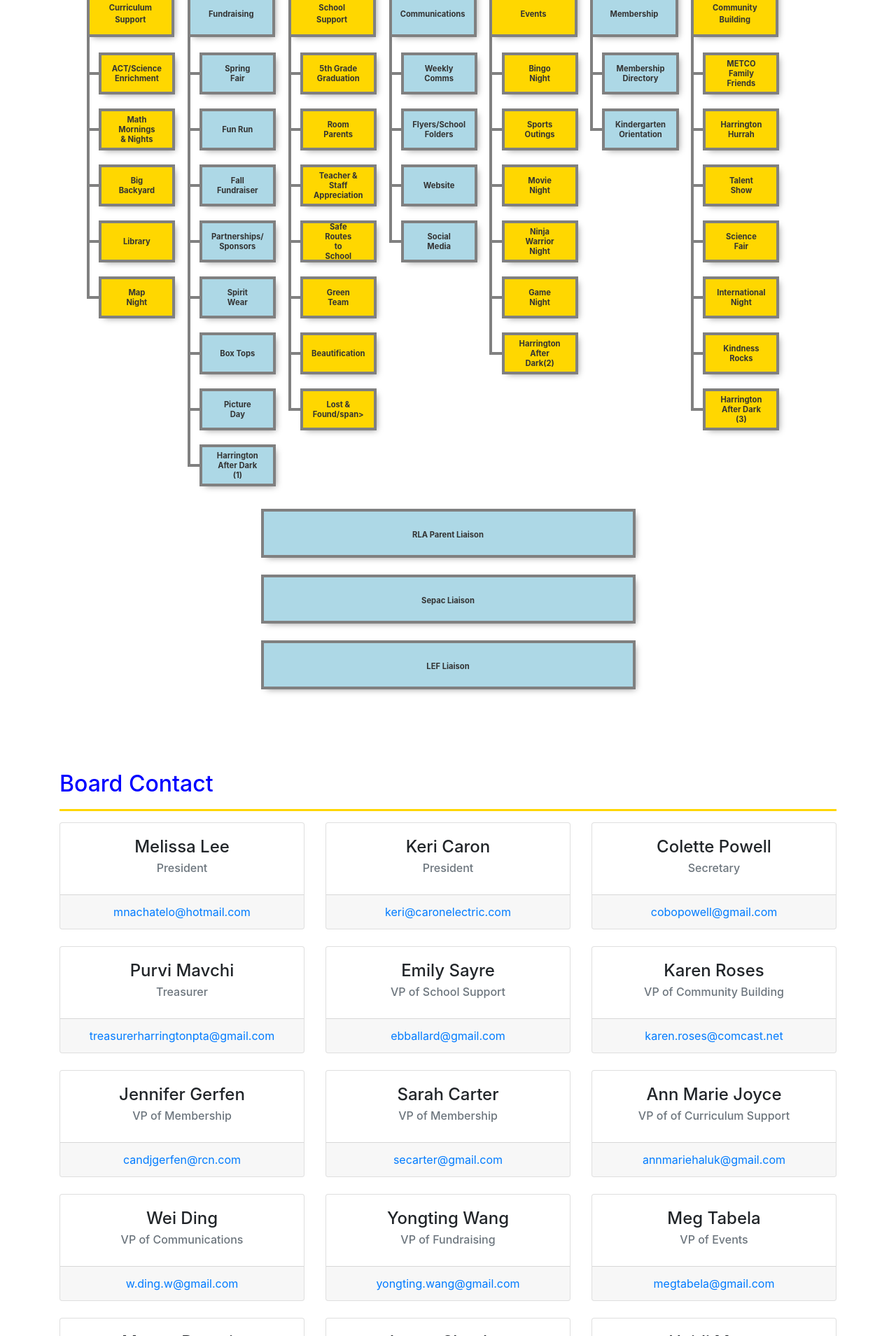
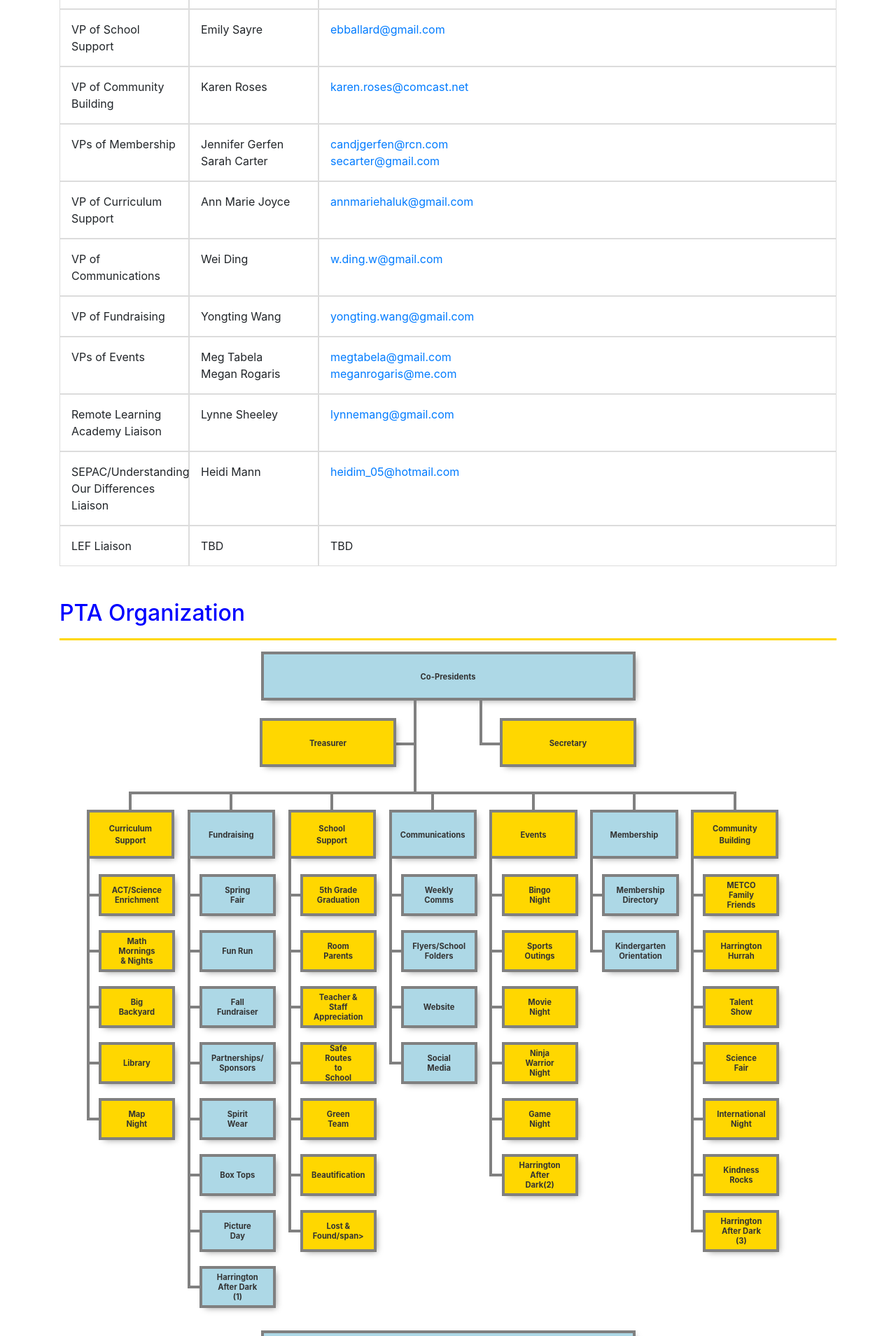
Before and after one commit to lindachen1/Harrington-Website, a website: page board.html in a window 1280 px wide. Shown: the part 891-2800 px from the top of the page at 70% size. Drawn offline with Linux system fonts and the light colour scheme.

Commit message:
Updated table for board.html

```diff
--- a/board.html
+++ b/board.html
@@ -2,7 +2,7 @@
 <html lang="en">
 
 <head>
-<!---TODO: center text on orgchart, fix bottom for mobile, -->
+<!---TODO: fix bottom for mobile again, also link orgchart href to board, or organization.html -->
   <meta charset="utf-8">
   <meta name="viewport" content="width=device-width, initial-scale=1, shrink-to-fit=no">
   <meta name="description" content="">
@@ -90,10 +90,145 @@
 	        <p>We are the members of the PTA Board. Feel free to call or write if you have questions or concerns about anything. If we can’t give you answers, we’ll try to put you in touch with someone who can.</p>
 	     </div>
 		</div>
+     <h2 style="color:blue">Curriculum Support</h2>
+  <hr style="width:100%;color:gold;height:3px;background-color:gold;border-width:0px">
+
+  <div class="container">
+  <div class="row">
+    <div class="col-sm-2" style="border:1px; border-style:solid; border-color:#DCDCDC; padding: 1em;">
+      <div class="font-weight-bold">Position</div>
+    </div>
+    <div class="col-sm-2" style="border:1px; border-style:solid; border-color:#DCDCDC; padding: 1em;">
+      <div class="font-weight-bold">Person</div>
+    </div>
+    <div class="col-sm-8" style="border:1px; border-style:solid; border-color:#DCDCDC; padding: 1em;">
+      <div class="font-weight-bold">Contact</div>
+      </div>
 
 
-    <!--ayo can someone add the stuff from the email onto here-->
-  <h2 style="color:blue">Board Chart</h2>
+    <div class="col-sm-2" style="border:1px; border-style:solid; border-color:#DCDCDC; padding: 1em;">
+        Co-Presidents
+    </div>
+    <div class="col-sm-2" style="border:1px; border-style:solid; border-color:#DCDCDC; padding: 1em;">
+    <a>Melissa Lee</a><br><a>Keri Caron</a>
+    </div>
+    <div class="col-sm-8" style="border:1px; border-style:solid; border-color:#DCDCDC; padding: 1em;">
+        <a href="mailto:mnachatelo@hotmail.com">mnachatelo@hotmail.com</a><br> <a href="mailto:keri@caronelectric.com">keri@caronelectric.com</a>
+    </div>
+      <div class="col-sm-2" style="border:1px; border-style:solid; border-color:#DCDCDC; padding: 1em;">
+        Secretary
+    </div>
+    <div class="col-sm-2" style="border:1px; border-style:solid; border-color:#DCDCDC; padding: 1em;">
+    <a>Colette Powell</a>
+    </div>
+    <div class="col-sm-8" style="border:1px; border-style:solid; border-color:#DCDCDC; padding: 1em;">
+        <a href="mailto:cobopowell@gmail.com">cobopowell@gmail.com</a>
+    </div>
+    <div class="col-sm-2" style="border:1px; border-style:solid; border-color:#DCDCDC; padding: 1em;">
+        Treasurer
+    </div>
+    <div class="col-sm-2" style="border:1px; border-style:solid; border-color:#DCDCDC; padding: 1em;">
+    <a>Puvi Mavchi</a>
+    </div>
+    <div class="col-sm-8" style="border:1px; border-style:solid; border-color:#DCDCDC; padding: 1em;">
+        <a href="mailto:treasurerharringtonpta@gmail.com">treasurerharringtonpta@gmail.com</a>
+    </div>
+    <div class="col-sm-2" style="border:1px; border-style:solid; border-color:#DCDCDC; padding: 1em;">
+        VP of School Support
+    </div>
+    <div class="col-sm-2" style="border:1px; border-style:solid; border-color:#DCDCDC; padding: 1em;">
+    <a>Emily Sayre</a>
+    </div>
+    <div class="col-sm-8" style="border:1px; border-style:solid; border-color:#DCDCDC; padding: 1em;">
+        <a href="mailto:ebballard@gmail.com">ebballard@gmail.com</a>
+    </div>
+    <div class="col-sm-2" style="border:1px; border-style:solid; border-color:#DCDCDC; padding: 1em;">
+        VP of Community Building
+    </div>
+    <div class="col-sm-2" style="border:1px; border-style:solid; border-color:#DCDCDC; padding: 1em;">
+    <a>Karen Roses</a>
+    </div>
+    <div class="col-sm-8" style="border:1px; border-style:solid; border-color:#DCDCDC; padding: 1em;">
+        <a href="mailto:karen.roses@comcast.net">karen.roses@comcast.net</a>
+    </div>
+    <div class="col-sm-2" style="border:1px; border-style:solid; border-color:#DCDCDC; padding: 1em;">
+        VPs of Membership
+    </div>
+    <div class="col-sm-2" style="border:1px; border-style:solid; border-color:#DCDCDC; padding: 1em;">
+    <a>Jennifer Gerfen</a><br><a>Sarah Carter</a>
+    </div>
+    <div class="col-sm-8" style="border:1px; border-style:solid; border-color:#DCDCDC; padding: 1em;">
+        <a href="mailto:candjgerfen@rcn.com">candjgerfen@rcn.com</a><br><a href="mailto:secarter@gmail.com">secarter@gmail.com</a>
+    </div>
+    <div class="col-sm-2" style="border:1px; border-style:solid; border-color:#DCDCDC; padding: 1em;">
+        VP of Curriculum Support
+    </div>
+    <div class="col-sm-2" style="border:1px; border-style:solid; border-color:#DCDCDC; padding: 1em;">
+    <a>Ann Marie Joyce</a>
+    </div>
+    <div class="col-sm-8" style="border:1px; border-style:solid; border-color:#DCDCDC; padding: 1em;">
+        <a href="mailto:annmariehaluk@gmail.com">annmariehaluk@gmail.com</a>
+    </div>
+    <div class="col-sm-2" style="border:1px; border-style:solid; border-color:#DCDCDC; padding: 1em;">
+        VP of Communications
+    </div>
+    <div class="col-sm-2" style="border:1px; border-style:solid; border-color:#DCDCDC; padding: 1em;">
+    <a>Wei Ding</a>
+    </div>
+    <div class="col-sm-8" style="border:1px; border-style:solid; border-color:#DCDCDC; padding: 1em;">
+        <a href="mailto:w.ding.w@gmail.com">w.ding.w@gmail.com</a>
+    </div>
+    <div class="col-sm-2" style="border:1px; border-style:solid; border-color:#DCDCDC; padding: 1em;">
+        VP of Fundraising
+    </div>
+    <div class="col-sm-2" style="border:1px; border-style:solid; border-color:#DCDCDC; padding: 1em;">
+    <a>Yongting Wang</a>
+    </div>
+    <div class="col-sm-8" style="border:1px; border-style:solid; border-color:#DCDCDC; padding: 1em;">
+        <a href="mailto:yongting.wang@gmail.com">yongting.wang@gmail.com</a>
+    </div>
+    <div class="col-sm-2" style="border:1px; border-style:solid; border-color:#DCDCDC; padding: 1em;">
+        VPs of Events
+    </div>
+    <div class="col-sm-2" style="border:1px; border-style:solid; border-color:#DCDCDC; padding: 1em;">
+    <a>Meg Tabela</a><br><a>Megan Rogaris</a>
+    </div>
+    <div class="col-sm-8" style="border:1px; border-style:solid; border-color:#DCDCDC; padding: 1em;">
+        <a href="mailto:megtabela@gmail.com">megtabela@gmail.com</a><br> <a href="mailto:meganrogaris@me.com">meganrogaris@me.com</a>
+    </div>
+    <div class="col-sm-2" style="border:1px; border-style:solid; border-color:#DCDCDC; padding: 1em;">
+        Remote Learning Academy Liaison
+    </div>
+    <div class="col-sm-2" style="border:1px; border-style:solid; border-color:#DCDCDC; padding: 1em;">
+    <a>Lynne Sheeley</a>
+    </div>
+    <div class="col-sm-8" style="border:1px; border-style:solid; border-color:#DCDCDC; padding: 1em;">
+        <a href="mailto:lynnemang@gmail.com">lynnemang@gmail.com</a>
+    </div>
+    <div class="col-sm-2" style="border:1px; border-style:solid; border-color:#DCDCDC; padding: 1em;">
+        SEPAC/Understanding Our Differences Liaison
+    </div>
+    <div class="col-sm-2" style="border:1px; border-style:solid; border-color:#DCDCDC; padding: 1em;">
+    <a>Heidi Mann</a>
+    </div>
+    <div class="col-sm-8" style="border:1px; border-style:solid; border-color:#DCDCDC; padding: 1em;">
+        <a href="mailto:heidim_05@hotmail.com">heidim_05@hotmail.com</a>
+    </div>
+    <div class="col-sm-2" style="border:1px; border-style:solid; border-color:#DCDCDC; padding: 1em;">
+        LEF Liaison
+    </div>
+    <div class="col-sm-2" style="border:1px; border-style:solid; border-color:#DCDCDC; padding: 1em;">
+    <a>TBD</a>
+    </div>
+    <div class="col-sm-8" style="border:1px; border-style:solid; border-color:#DCDCDC; padding: 1em;">
+        <a>TBD</a>
+    </div>
+
+
+  </div>
+   </div>
+	<br><br>
+  <h2 style="color:blue">PTA Organization</h2>
   <hr style="width:100%;color:gold;height:3px;background-color:gold;border-width:0px">
 
   <div class="content" style="margin-bottom:900px">
@@ -216,216 +351,6 @@
 </div>
 
 
-<h2 style="color:blue" class= "marginchange" >Board Contact</h2> <!--this changes the margin -->
-  <hr style="width:100%;color:gold;height:3px;background-color:gold;border-width:0px">
-    <div class="row">
-      <div class="col-lg-4 mb-4"id="president">
-        <div class="card h-100 text-center">
-          <div class="card-body">
-            <h4 class="card-title" >Melissa Lee</h4>
-            <h6 class="card-subtitle mb-2 text-muted">President</h6>
-            <p class="card-text"></p>
-          </div>
-          <div class="card-footer">
-            <a href="mailto:mnachatelo@hotmail.com">mnachatelo@hotmail.com</a>
-          </div>
-        </div>
-      </div>
-      <div class="col-lg-4 mb-4">
-        <div class="card h-100 text-center">
-          <div class="card-body">
-            <h4 class="card-title">Keri Caron</h4>
-            <h6 class="card-subtitle mb-2 text-muted">President</h6>
-            <p class="card-text"></p>
-          </div>
-          <div class="card-footer">
-            <a href="mailto:keri@caronelectric.com">keri@caronelectric.com</a>
-          </div>
-        </div>
-      </div>
-      <div class="col-lg-4 mb-4"id="secretary">
-        <div class="card h-100 text-center">
-          <div class="card-body">
-            <h4 class="card-title">Colette Powell</h4>
-            <h6 class="card-subtitle mb-2 text-muted">Secretary</h6>
-            <p class="card-text"></p>
-          </div>
-          <div class="card-footer">
-            <a href="mailto:cobopowell@gmail.com">cobopowell@gmail.com</a>
-          </div>
-        </div>
-      </div>
-    </div>
-    <div class="row">
-      <div class="col-lg-4 mb-4"id="treasurer">
-        <div class="card h-100 text-center">
-          <div class="card-body">
-            <h4 class="card-title">Purvi Mavchi</h4>
-            <h6 class="card-subtitle mb-2 text-muted">Treasurer</h6>
-            <p class="card-text"></p>
-          </div>
-          <div class="card-footer">
-            <a href="mailto:treasurerharringtonpta@gmail.com">treasurerharringtonpta@gmail.com</a>
-          </div>
-        </div>
-      </div>
-      <div class="col-lg-4 mb-4"id="ssupport">
-        <div class="card h-100 text-center">
-          <div class="card-body">
-            <h4 class="card-title">Emily Sayre</h4>
-            <h6 class="card-subtitle mb-2 text-muted">VP of School Support</h6>
-            <p class="card-text"></p>
-          </div>
-          <div class="card-footer">
-            <a href="mailto:ebballard@gmail.com">ebballard@gmail.com</a>
-          </div>
-        </div>
-      </div>
-      <div class="col-lg-4 mb-4"id="cbuilding">
-        <div class="card h-100 text-center">
-          <div class="card-body">
-            <h4 class="card-title">Karen Roses</h4>
-            <h6 class="card-subtitle mb-2 text-muted">VP of Community Building</h6>
-            <p class="card-text"></p>
-          </div>
-          <div class="card-footer">
-            <a href="mailto:karen.roses@comcast.net">karen.roses@comcast.net</a>
-          </div>
-        </div>
-      </div>
-    </div>
-    <div class="row">
-      <div class="col-lg-4 mb-4"id="membership">
-        <div class="card h-100 text-center">
-          <div class="card-body">
-            <h4 class="card-title">Jennifer Gerfen</h4>
-            <h6 class="card-subtitle mb-2 text-muted">VP of Membership</h6>
-            <p class="card-text"></p>
-          </div>
-          <div class="card-footer">
-            <a href="mailto:candjgerfen@rcn.com">candjgerfen@rcn.com</a>
-          </div>
-        </div>
-      </div>
-      <div class="col-lg-4 mb-4">
-        <div class="card h-100 text-center">
-          <div class="card-body">
-            <h4 class="card-title">Sarah Carter</h4>
-            <h6 class="card-subtitle mb-2 text-muted">VP of Membership</h6>
-            <p class="card-text"></p>
-          </div>
-          <div class="card-footer">
-            <a href="mailto:secarter@gmail.com">secarter@gmail.com</a>
-          </div>
-        </div>
-      </div>
-
-      <div class="col-lg-4 mb-4"id="csupport">
-        <div class="card h-100 text-center">
-          <div class="card-body">
-            <h4 class="card-title">Ann Marie Joyce</h4>
-            <h6 class="card-subtitle mb-2 text-muted">VP of of Curriculum Support</h6>
-            <p class="card-text"></p>
-          </div>
-          <div class="card-footer">
-            <a href="mailto:annmariehaluk@gmail.com">annmariehaluk@gmail.com</a>
-          </div>
-        </div>
-      </div>
-    </div>
-    <div class="row">
-      <div class="col-lg-4 mb-4"id="communications">
-        <div class="card h-100 text-center">
-          <div class="card-body">
-            <h4 class="card-title">Wei Ding</h4>
-            <h6 class="card-subtitle mb-2 text-muted">VP of Communications</h6>
-            <p class="card-text"></p>
-          </div>
-          <div class="card-footer">
-            <a href="mailto:w.ding.w@gmail.com">w.ding.w@gmail.com</a>
-          </div>
-        </div>
-      </div>
-
-      <div class="col-lg-4 mb-4"id="fundraising">
-        <div class="card h-100 text-center">
-          <div class="card-body">
-            <h4 class="card-title">Yongting Wang</h4>
-            <h6 class="card-subtitle mb-2 text-muted">VP of Fundraising</h6>
-            <p class="card-text"></p>
-          </div>
-          <div class="card-footer">
-            <a href="mailto:yongting.wang@gmail.com">yongting.wang@gmail.com</a>
-          </div>
-        </div>
-      </div>
-
-      <div class="col-lg-4 mb-4"id="events">
-        <div class="card h-100 text-center">
-          <div class="card-body">
-            <h4 class="card-title">Meg Tabela</h4>
-            <h6 class="card-subtitle mb-2 text-muted">VP of Events</h6>
-            <p class="card-text"></p>
-          </div>
-          <div class="card-footer">
-            <a href="mailto:megtabela@gmail.com">megtabela@gmail.com</a>
-          </div>
-        </div>
-      </div>
-  </div>
-  <div class="row">
-      <div class="col-lg-4 mb-4">
-        <div class="card h-100 text-center">
-          <div class="card-body">
-            <h4 class="card-title">Megan Rogaris</h4>
-            <h6 class="card-subtitle mb-2 text-muted">VP of Events</h6>
-            <p class="card-text"></p>
-          </div>
-          <div class="card-footer">
-            <a href="mailto:meganrogaris@me.com"> meganrogaris@me.com</a>
-          </div>
-        </div>
-      </div>
-      <div class="col-lg-4 mb-4" id="rla">
-        <div class="card h-100 text-center">
-          <div class="card-body">
-            <h4 class="card-title">Lynne Sheeley</h4>
-            <h6 class="card-subtitle mb-2 text-muted">Remote Learning Academy</h6>
-            <p class="card-text"></p>
-          </div>
-          <div class="card-footer">
-            <a href="mailto:lynnemang@gmail.com">lynnemang@gmail.com</a>
-          </div>
-        </div>
-      </div>
-      <div class="col-lg-4 mb-4" id="sepac">
-        <div class="card h-100 text-center">
-          <div class="card-body">
-            <h4 class="card-title">Heidi Mann</h4>
-            <h6 class="card-subtitle mb-2 text-muted">SEPAC/Understanding Our Differences</h6>
-            <p class="card-text"></p>
-          </div>
-          <div class="card-footer">
-            <a href="mailto:heidim_05@hotmail.com">heidim_05@hotmail.com</a>
-          </div>
-        </div>
-      </div>
-  </div>
-  <div class="row">
-    <div class="col-lg-4 mb-4">
-        <div class="card h-100 text-center" id="lef">
-          <div class="card-body">
-            <h4 class="card-title">TBD</h4>
-            <h6 class="card-subtitle mb-2 text-muted">LEF Liaison</h6>
-            <p class="card-text"></p>
-          </div>
-          <div class="card-footer">
-            <a href="#">TBD</a>
-          </div>
-        </div>
-      </div>
-  </div>
-</div>
 	  <!-- /.container -->
 
 
```
